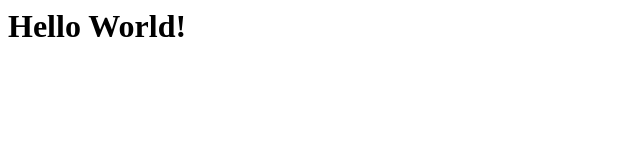
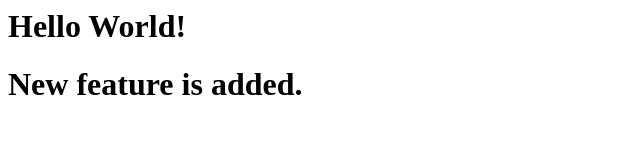
Before and after one commit to Xander2580/localRepo, a plain HTML site: page index.html in a window 1280 px wide. Shown: the whole page, without its empty margins (0-640 px from the left). Drawn offline with Linux system fonts and the light colour scheme.

Commit message:
New feature

```diff
--- a/index.html
+++ b/index.html
@@ -1 +1,2 @@
 <h1>Hello World!</h1>
+<h1>New feature is added.</h1>
```
